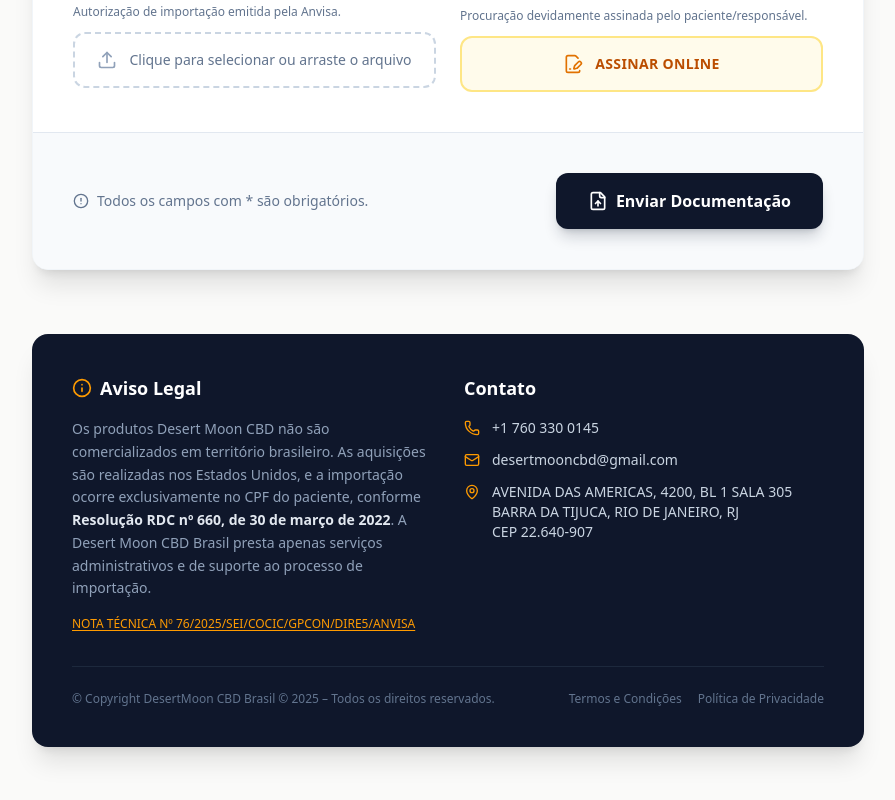
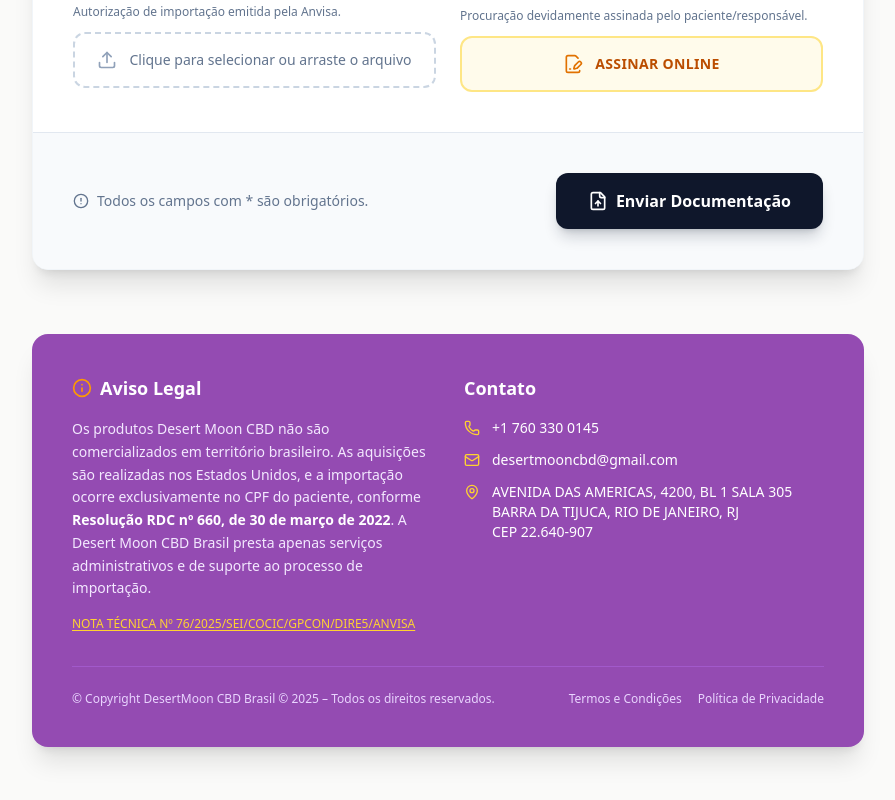
Before and after one commit to mizaelcabral/desertmoon, a React (Vite) app: page / in a window 1280 px wide. Shown: the part 1822-2622 px from the top of the page, without its empty margins (192-1087 px from the left). Built offline with nearby package versions, Linux system fonts and the light colour scheme.

Commit message:
style: update footer color to purple and remove logo shadow

```diff
--- a/src/App.tsx
+++ b/src/App.tsx
@@ -201,7 +201,7 @@
 
         <div className="relative z-10 max-w-4xl mx-auto px-4 sm:px-6 lg:px-8 h-full flex flex-col justify-center items-center text-center">
           <div className="mb-8">
-            <div className="inline-block bg-white p-4 rounded-2xl shadow-2xl">
+            <div className="inline-block bg-white p-4 rounded-2xl">
               <img
                 src="https://static.wixstatic.com/media/0059f9_2d6a863718e64a989d506cc12767b9c6~mv2.jpg/v1/fill/w_200,h_142,al_c,q_80,usm_0.66_1.00_0.01,enc_avif,quality_auto/Captura%20de%20tela%202025-07-11%20125713_edited.jpg"
                 alt="Logo da Empresa"
@@ -421,17 +421,17 @@
 
       {/* Footer */}
       <footer className="max-w-4xl mx-auto px-4 sm:px-6 lg:px-8 mt-16 pb-8">
-        <div className="bg-slate-900 text-slate-300 rounded-2xl p-8 sm:p-10 shadow-xl">
+        <div className="bg-[#944BB2] text-white rounded-2xl p-8 sm:p-10 shadow-xl">
           <div className="grid grid-cols-1 md:grid-cols-2 gap-8 mb-8">
             <div>
               <h4 className="text-white font-bold text-lg mb-4 flex items-center gap-2">
                 <Info className="w-5 h-5 text-amber-500" />
                 Aviso Legal
               </h4>
-              <p className="text-sm leading-relaxed text-slate-400">
-                Os produtos Desert Moon CBD não são comercializados em território brasileiro. As aquisições são realizadas nos Estados Unidos, e a importação ocorre exclusivamente no CPF do paciente, conforme <strong className="text-slate-200">Resolução RDC nº 660, de 30 de março de 2022</strong>. A Desert Moon CBD Brasil presta apenas serviços administrativos e de suporte ao processo de importação.
+              <p className="text-sm leading-relaxed text-purple-100">
+                Os produtos Desert Moon CBD não são comercializados em território brasileiro. As aquisições são realizadas nos Estados Unidos, e a importação ocorre exclusivamente no CPF do paciente, conforme <strong className="text-white">Resolução RDC nº 660, de 30 de março de 2022</strong>. A Desert Moon CBD Brasil presta apenas serviços administrativos e de suporte ao processo de importação.
               </p>
-              <a href="https://www.gov.br/anvisa/pt-br/centraisdeconteudo/publicacoes/medicamentos/controlados/nota-tecnica-39-de-2021-produtos-cannabis" target="_blank" rel="noopener noreferrer" className="inline-block mt-4 text-xs text-amber-500 hover:text-amber-400 underline underline-offset-2">
+              <a href="https://www.gov.br/anvisa/pt-br/centraisdeconteudo/publicacoes/medicamentos/controlados/nota-tecnica-39-de-2021-produtos-cannabis" target="_blank" rel="noopener noreferrer" className="inline-block mt-4 text-xs text-amber-300 hover:text-amber-200 underline underline-offset-2">
                 NOTA TÉCNICA Nº 76/2025/SEI/COCIC/GPCON/DIRE5/ANVISA
               </a>
             </div>
@@ -439,21 +439,21 @@
               <h4 className="text-white font-bold text-lg mb-4">Contato</h4>
               <ul className="space-y-3 text-sm">
                 <li className="flex items-start gap-3">
-                  <Phone className="w-4 h-4 text-amber-500 shrink-0 mt-0.5" />
+                  <Phone className="w-4 h-4 text-amber-300 shrink-0 mt-0.5" />
                   <a href="https://wa.me/17603300145" className="hover:text-white transition-colors">+1 760 330 0145</a>
                 </li>
                 <li className="flex items-start gap-3">
-                  <Mail className="w-4 h-4 text-amber-500 shrink-0 mt-0.5" />
+                  <Mail className="w-4 h-4 text-amber-300 shrink-0 mt-0.5" />
                   <a href="mailto:desertmooncbd@gmail.com" className="hover:text-white transition-colors">desertmooncbd@gmail.com</a>
                 </li>
                 <li className="flex items-start gap-3">
-                  <MapPin className="w-4 h-4 text-amber-500 shrink-0 mt-0.5" />
+                  <MapPin className="w-4 h-4 text-amber-300 shrink-0 mt-0.5" />
                   <span>AVENIDA DAS AMERICAS, 4200, BL 1 SALA 305<br />BARRA DA TIJUCA, RIO DE JANEIRO, RJ<br />CEP 22.640-907</span>
                 </li>
               </ul>
             </div>
           </div>
-          <div className="border-t border-slate-800 pt-6 flex flex-col sm:flex-row items-center justify-between gap-4 text-xs text-slate-500">
+          <div className="border-t border-purple-400/30 pt-6 flex flex-col sm:flex-row items-center justify-between gap-4 text-xs text-purple-200">
             <p>© Copyright DesertMoon CBD Brasil © 2025 – Todos os direitos reservados.</p>
             <div className="flex gap-4">
               <a href="https://www.desertmooncbdbrasil.com.br/termos-e-condi%C3%A7%C3%B5es" target="_blank" rel="noopener noreferrer" className="hover:text-slate-300 transition-colors">Termos e Condições</a>
```
